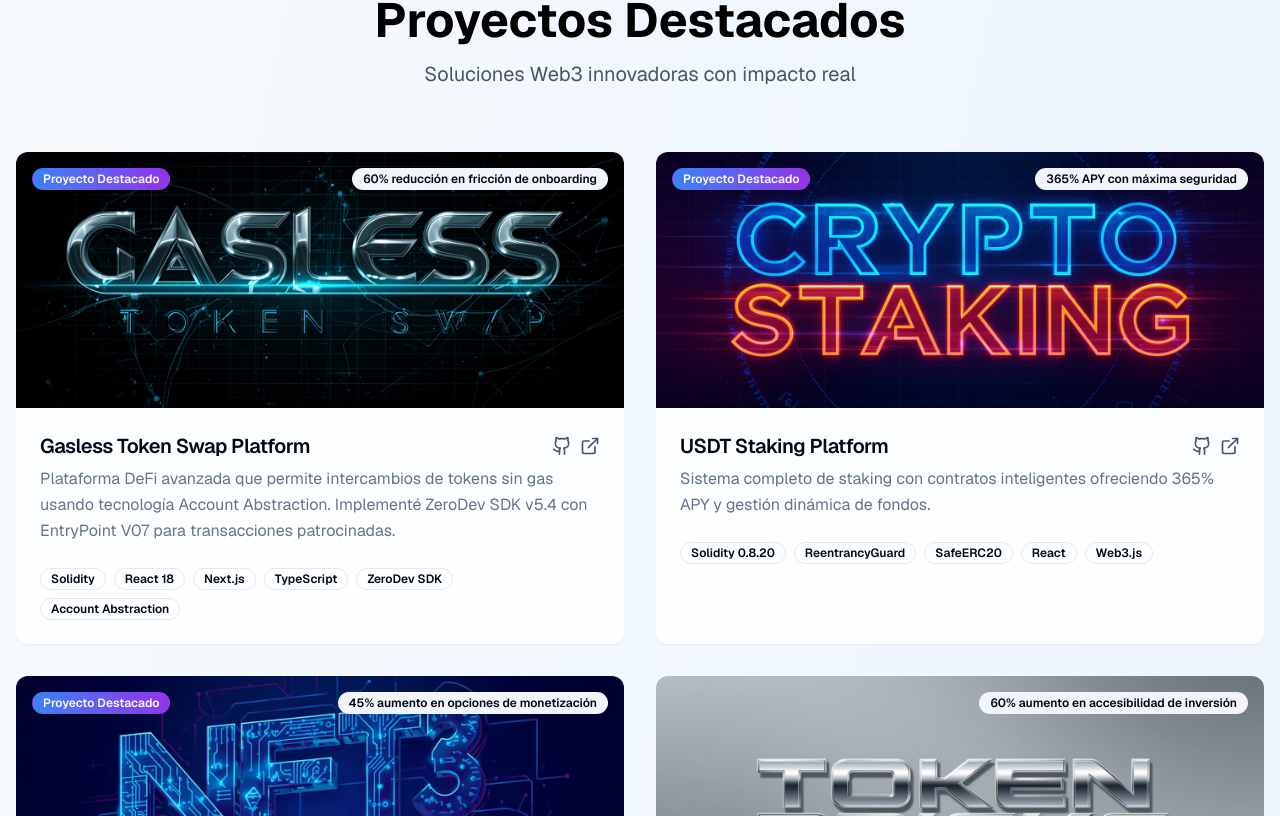
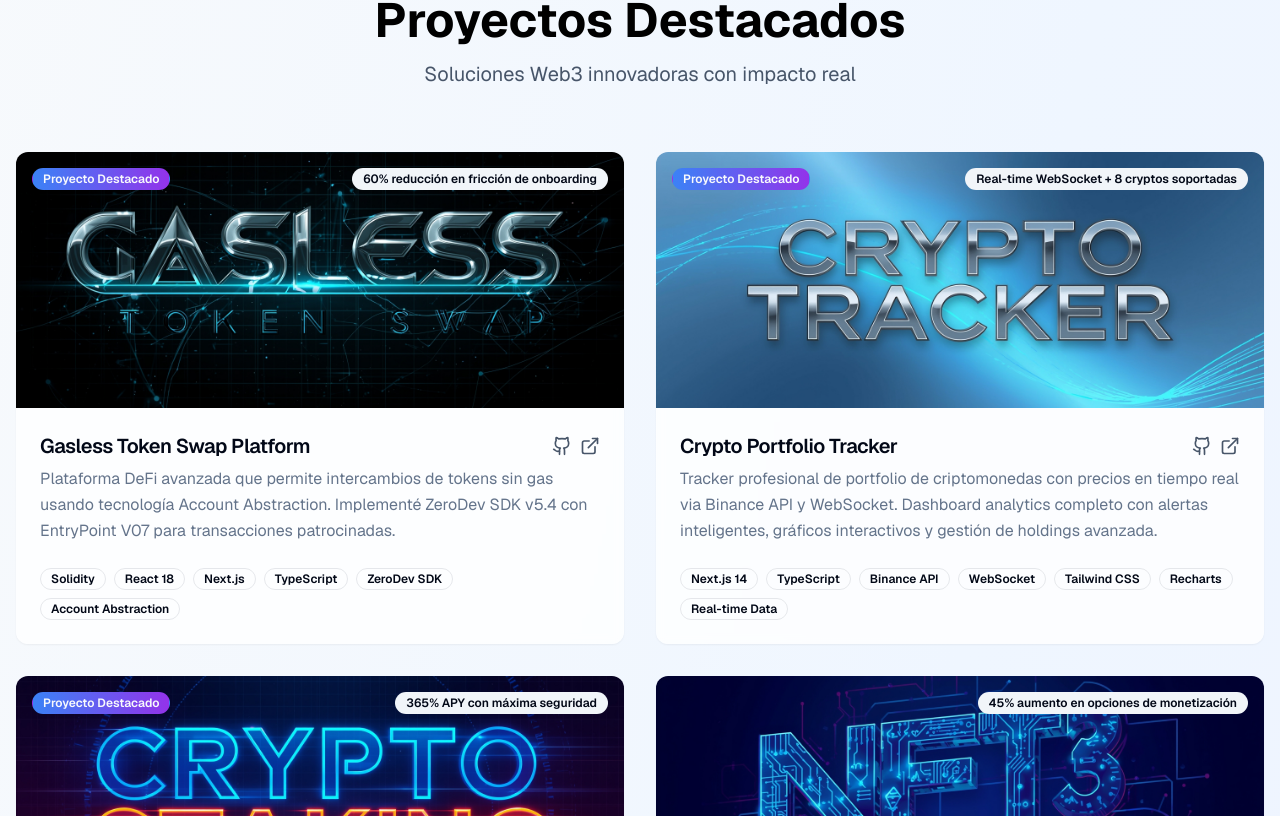
Before and after one commit to CallejaJ/portfolio, a Next.js app: page / in a window 1280 px wide. Shown: the part 884-1700 px from the top of the page. Built offline with nearby package versions, Linux system fonts and the light colour scheme.

Commit message:
feat: crypto tracker

```diff
--- a/app/page.tsx
+++ b/app/page.tsx
@@ -35,8 +35,9 @@ type ProjectKey =
   | "tokenLaunchpad"
   | "web3Toolkit"
   | "faviconGenerator"
-  | "retroGamehub" // Nuevo proyecto
-  | "mementoAcademy"; // Nuevo proyecto
+  | "retroGamehub"
+  | "mementoAcademy"
+  | "cryptoTracker"; // Nuevo proyecto añadido
 
 interface ProjectData {
   title: string;
@@ -97,6 +98,12 @@ export default function JorgePortfolio() {
             "Plataforma DeFi avanzada que permite intercambios de tokens sin gas usando tecnología Account Abstraction. Implementé ZeroDev SDK v5.4 con EntryPoint V07 para transacciones patrocinadas.",
           metrics: "60% reducción en fricción de onboarding",
         },
+        cryptoTracker: {
+          title: "Crypto Portfolio Tracker",
+          description:
+            "Tracker profesional de portfolio de criptomonedas con precios en tiempo real via Binance API y WebSocket. Dashboard analytics completo con alertas inteligentes, gráficos interactivos y gestión de holdings avanzada.",
+          metrics: "Real-time WebSocket + 8 cryptos soportadas",
+        },
         usdtStaking: {
           title: "USDT Staking Platform",
           description:
@@ -134,14 +141,12 @@ export default function JorgePortfolio() {
           metrics: "Genera 15+ formatos automáticamente",
         },
         retroGamehub: {
-          // Nuevo proyecto
           title: "Retro Gamehub",
           description:
             "Plataforma de juegos retro con integración de comentarios y rankings persistentes a través de Supabase. Permite a los usuarios interactuar y competir en un entorno clásico.",
           metrics: "Comunidad activa con 100+ usuarios",
         },
         mementoAcademy: {
-          // Nuevo proyecto
           title: "Memento Academy",
           description:
             "Plataforma educativa descentralizada para comunidades Web3. Ofrece cursos, foros y recursos sobre blockchain, DeFi y NFTs, con un sistema de recompensas basado en tokens.",
@@ -228,6 +233,12 @@ export default function JorgePortfolio() {
             "Advanced DeFi platform enabling gas-free token exchanges using Account Abstraction technology. Implemented ZeroDev SDK v5.4 with EntryPoint V07 for sponsored transactions.",
           metrics: "60% reduction in onboarding friction",
         },
+        cryptoTracker: {
+          title: "Memento Crypto Portfolio Tracker",
+          description:
+            "Professional cryptocurrency portfolio tracker with real-time prices via Binance API and WebSocket. Complete analytics dashboard with smart alerts, interactive charts, and advanced holdings management.",
+          metrics: "Real-time WebSocket + 8 supported cryptos",
+        },
         usdtStaking: {
           title: "USDT Staking Platform",
           description:
@@ -265,14 +276,12 @@ export default function JorgePortfolio() {
           metrics: "Generates 15+ formats automatically",
         },
         retroGamehub: {
-          // Nuevo proyecto
           title: "Retro Gamehub",
           description:
             "Retro gaming platform with persistent comments and rankings integrated via Supabase. Allows users to interact and compete in a classic environment.",
           metrics: "Active community with 100+ users",
         },
         mementoAcademy: {
-          // Nuevo proyecto
           title: "Memento Academy",
           description:
             "Decentralized educational platform for Web3 communities. Offers courses, forums, and resources on blockchain, DeFi, and NFTs, with a token-based reward system.",
@@ -345,6 +354,11 @@ export default function JorgePortfolio() {
         title: "Gasless Token Swap Platform",
         description: "Plataforma DeFi avanzada",
         metrics: "60% reducción",
+      },
+      cryptoTracker: {
+        title: "Memento Crypto Portfolio Tracker",
+        description: "Tracker profesional de criptomonedas",
+        metrics: "Real-time WebSocket",
       },
       usdtStaking: {
         title: "USDT Staking Platform",
@@ -435,6 +449,23 @@ export default function JorgePortfolio() {
     },
     {
       id: 2,
+      titleKey: "cryptoTracker", // Nuevo proyecto destacado
+      image: "/images/crypto_tracker.jpg",
+      technologies: [
+        "Next.js 14",
+        "TypeScript",
+        "Binance API",
+        "WebSocket",
+        "Tailwind CSS",
+        "Recharts",
+        "Real-time Data",
+      ],
+      github: "https://github.com/CallejaJ/crypto-tracker",
+      demo: "https://crypto-tracker-memento.vercel.app",
+      featured: true,
+    },
+    {
+      id: 3,
       titleKey: "usdtStaking",
       image: "/images/usdt_staking.jpg",
       technologies: [
@@ -449,7 +480,7 @@ export default function JorgePortfolio() {
       featured: true,
     },
     {
-      id: 3,
+      id: 4,
       titleKey: "nftLaunchpad",
       image: "/images/nft3_launchpad.jpg",
       technologies: [
@@ -461,10 +492,10 @@ export default function JorgePortfolio() {
       ],
       github: "https://github.com/CallejaJ",
       demo: "#",
-      featured: true,
+      featured: false,
     },
     {
-      id: 4,
+      id: 5,
       titleKey: "realEstate",
       image: "/images/TokenBricks.jpg",
       technologies: [
@@ -478,7 +509,7 @@ export default function JorgePortfolio() {
       featured: false,
     },
     {
-      id: 5,
+      id: 6,
       titleKey: "tokenLaunchpad",
       image: "/images/token_launchpad.jpg",
       technologies: [
@@ -493,7 +524,7 @@ export default function JorgePortfolio() {
       featured: false,
     },
     {
-      id: 6,
+      id: 7,
       titleKey: "web3Toolkit",
       image: "/images/web3_toolkit.jpg",
       technologies: [
@@ -508,7 +539,7 @@ export default function JorgePortfolio() {
       featured: false,
     },
     {
-      id: 7,
+      id: 8,
       titleKey: "faviconGenerator",
       image: "/images/favicon_generator.jpg",
       technologies: [
@@ -523,7 +554,7 @@ export default function JorgePortfolio() {
       featured: false,
     },
     {
-      id: 8,
+      id: 9,
       titleKey: "retroGamehub",
       image: "/images/retro_gamehub.jpg",
       technologies: [
@@ -539,7 +570,7 @@ export default function JorgePortfolio() {
       featured: false,
     },
     {
-      id: 9,
+      id: 10,
       titleKey: "mementoAcademy",
       image: "/images/memento_academy.jpg",
       technologies: [
```
Also changed, not shown: public/images/crypto_tracker.jpg (added).
